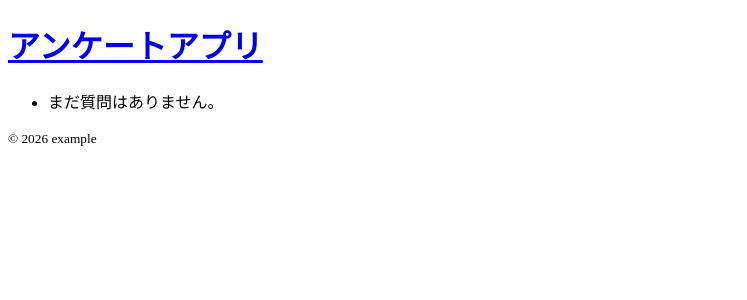
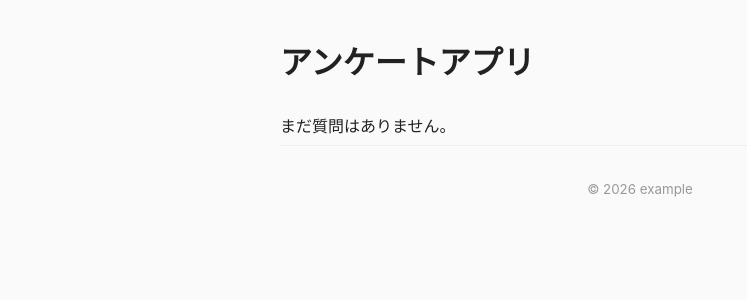
Before and after one commit to shiramizu-junya/roadmap-sh-django, a Django app: page /polls/ in a window 1280 px wide. Shown: the top 300 px of the page, without its empty margins (0-747 px from the left). Run offline with Django 5.2, Linux system fonts and the light colour scheme; data that the repository does not hold is empty.

Commit message:
feat: add styling and refactor templates for improved layout and readability

```diff
--- /dev/null
+++ b/polls/static/polls/style.css
@@ -0,0 +1,42 @@
+body {
+	font-family: -apple-system, BlinkMacSystemFont, 'Segoe UI', sans-serif;
+	max-width: 720px;
+	margin: 0 auto;
+	padding: 1rem;
+	color: #222;
+	background: #fafafa;
+}
+
+header h1 a {
+	color: inherit;
+	text-decoration: none;
+}
+
+ul {
+	list-style: none;
+	padding: 0;
+}
+
+ul li {
+	padding: 0.5rem 0;
+	border-bottom: 1px solid #eee;
+}
+
+.error {
+	color: #c00;
+}
+
+input[type='submit'] {
+	background: #0066cc;
+	color: white;
+	border: none;
+	padding: 0.5rem 1rem;
+	cursor: pointer;
+	border-radius: 4px;
+}
+
+footer {
+	margin-top: 2rem;
+	color: #999;
+	text-align: center;
+}
--- /dev/null
+++ b/polls/templates/polls/_question_item.html
@@ -0,0 +1,5 @@
+{# 1件分の質問を表示する部品テンプレート。{% include %} 専用 #}
+<li>
+    <a href="{% url 'polls:detail' question.id %}">{{ question.question_text }}</a>
+    <small>（{{ question.pub_date|date:"Y-m-d" }} 公開）</small>
+</li>
--- a/polls/templates/polls/base.html
+++ b/polls/templates/polls/base.html
@@ -1,9 +1,11 @@
 <!DOCTYPE html>
 <html lang="ja">
+{% load static %}
 <head>
     <meta charset="UTF-8">
     <meta name="viewport" content="width=device-width, initial-scale=1.0">
     <title>{% block title %}polls{% endblock %} | アンケートアプリ</title>
+    <link rel="stylesheet" href="{% static 'polls/style.css' %}">
 </head>
 <body>
     <header>
--- a/polls/templates/polls/index.html
+++ b/polls/templates/polls/index.html
@@ -5,7 +5,7 @@
 {% block content %}
     <ul>
         {% for question in latest_question_list %}
-            <li><a href="{% url 'polls:detail' question.id %}">{{ question.question_text }}</a></li>
+            {% include "polls/_question_item.html" %}
         {% empty %}
             <li>まだ質問はありません。</li>
         {% endfor %}
--- a/polls/views.py
+++ b/polls/views.py
@@ -2,7 +2,7 @@ from django.http import HttpResponse, HttpResponseRedirect
 from django.urls import reverse
 from django.shortcuts import render, get_object_or_404
 from django.utils import timezone
-from .models import Question,  Choice
+from .models import Question, Choice
 
 
 def index(request):
@@ -29,7 +29,8 @@ def detail(request, question_id):
 def results(request, question_id):
     """投票結果。"""
     question = get_object_or_404(Question, pk=question_id)
-    return render(request, "polls/results.html", {"question": question})
+    other_questions = Question.objects.exclude(pk=question_id).order_by("-pub_date")[:3]
+    return render(request, "polls/results.html", {"question": question, "other_questions": other_questions})
 
 
 def vote(request, question_id):
@@ -37,7 +38,7 @@ def vote(request, question_id):
     question = get_object_or_404(Question, pk=question_id)
     try:
         selected_choice = question.choices.get(pk=request.POST["choice"])
-    except (KeyError, Choice.DoesNotExist):
+    except KeyError, Choice.DoesNotExist:
         return render(
             request,
             "polls/detail.html",
```
Also changed, not shown: polls/templates/polls/results.html (+9 -0 lines).
